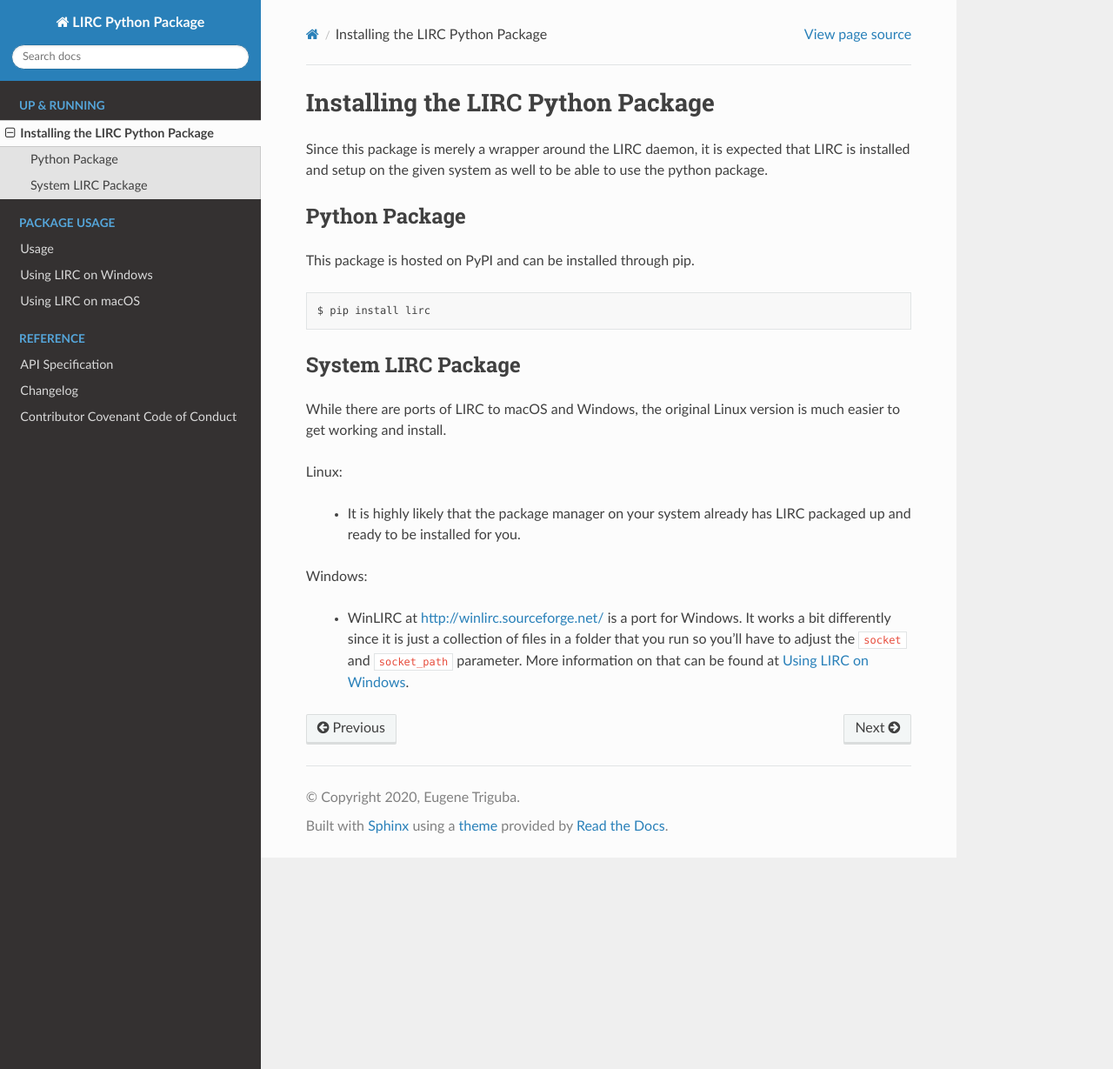
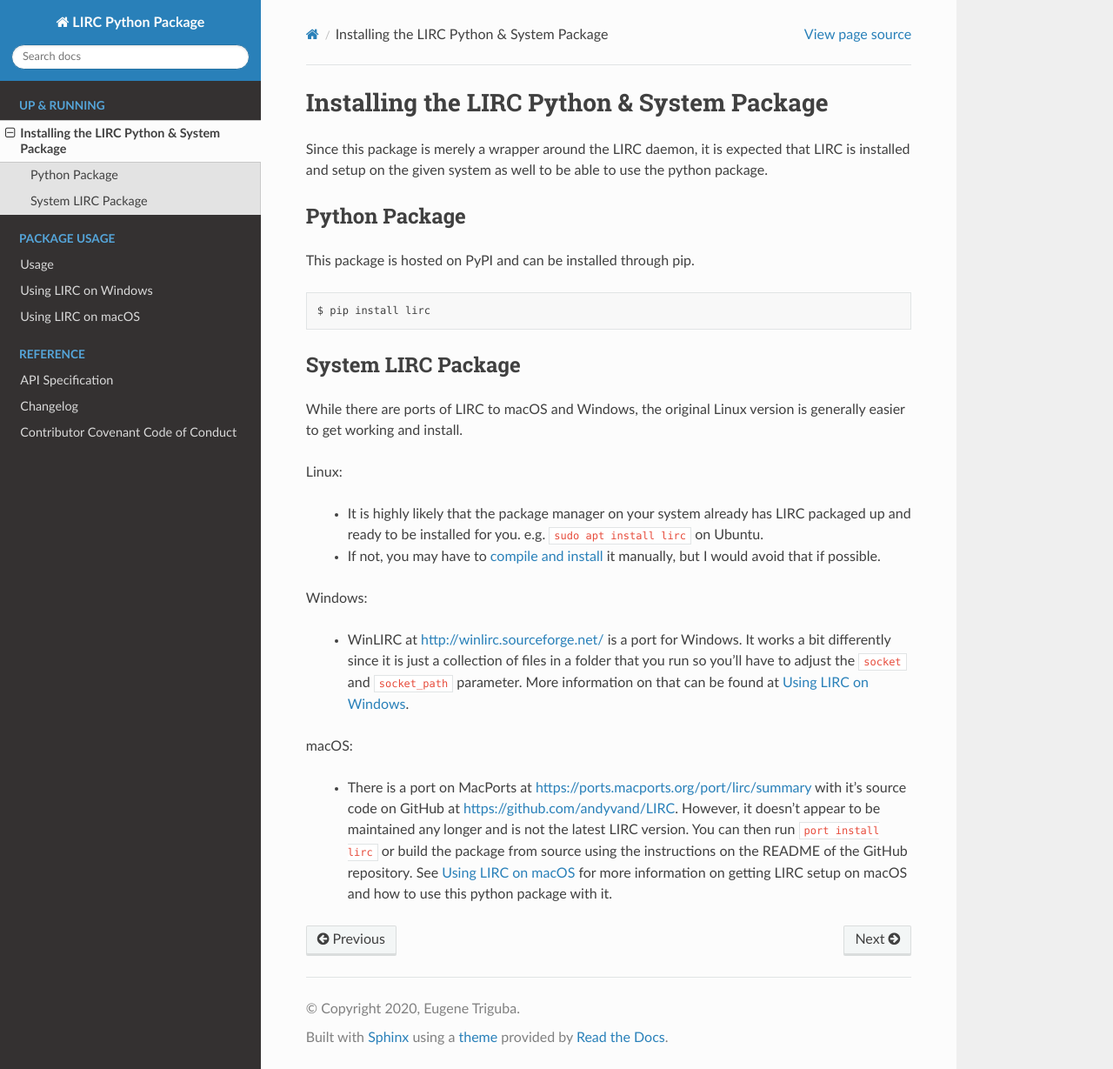
Before and after one commit to eugenetriguba/lirc, a Sphinx documentation site: the page built from docs/source/installation.rst, in a window 1280 px wide and 1229 px high. Shown: the whole window at 87% size. Built offline with Sphinx 7.4.7 and the Read the Docs theme 2.0.0, drawn with Linux system fonts in a browser that asks for light colours.

Commit message:
Expand on macos and linux installation

```diff
--- a/docs/source/installation.rst
+++ b/docs/source/installation.rst
@@ -1,5 +1,5 @@
-Installing the LIRC Python Package
-==================================
+Installing the LIRC Python & System Package
+===========================================
 
 Since this package is merely a wrapper around the LIRC
 daemon, it is expected that LIRC is installed and setup
@@ -20,14 +20,17 @@
 -------------------
 
 While there are ports of LIRC to macOS and Windows,
-the original Linux version is much easier to get
-working and install.
+the original Linux version is generally easier to
+get working and install.
 
 Linux:
 
   * It is highly likely that the package manager on
     your system already has LIRC packaged up and ready
-    to be installed for you.
+    to be installed for you. e.g. ``sudo apt install lirc`` on Ubuntu.
+
+  * If not, you may have to `compile and install <https://www.lirc.org/html/install.html>`_
+    it manually, but I would avoid that if possible.
 
 Windows:
 
@@ -36,3 +39,13 @@
     in a folder that you run so you'll have to adjust the ``socket``
     and ``socket_path`` parameter. More information on that can be found
     at `Using LIRC on Windows <./using-lirc-on-windows.html>`_.
+
+macOS:
+
+  * There is a port on MacPorts at https://ports.macports.org/port/lirc/summary
+    with it's source code on GitHub at https://github.com/andyvand/LIRC. However,
+    it doesn't appear to be maintained any longer and is not the latest LIRC version.
+    You can then run ``port install lirc`` or build the package from source using
+    the instructions on the README of the GitHub repository. See
+    `Using LIRC on macOS <./using-lirc-on-macos.html>`_ for more information on
+    getting LIRC setup on macOS and how to use this python package with it.
```
